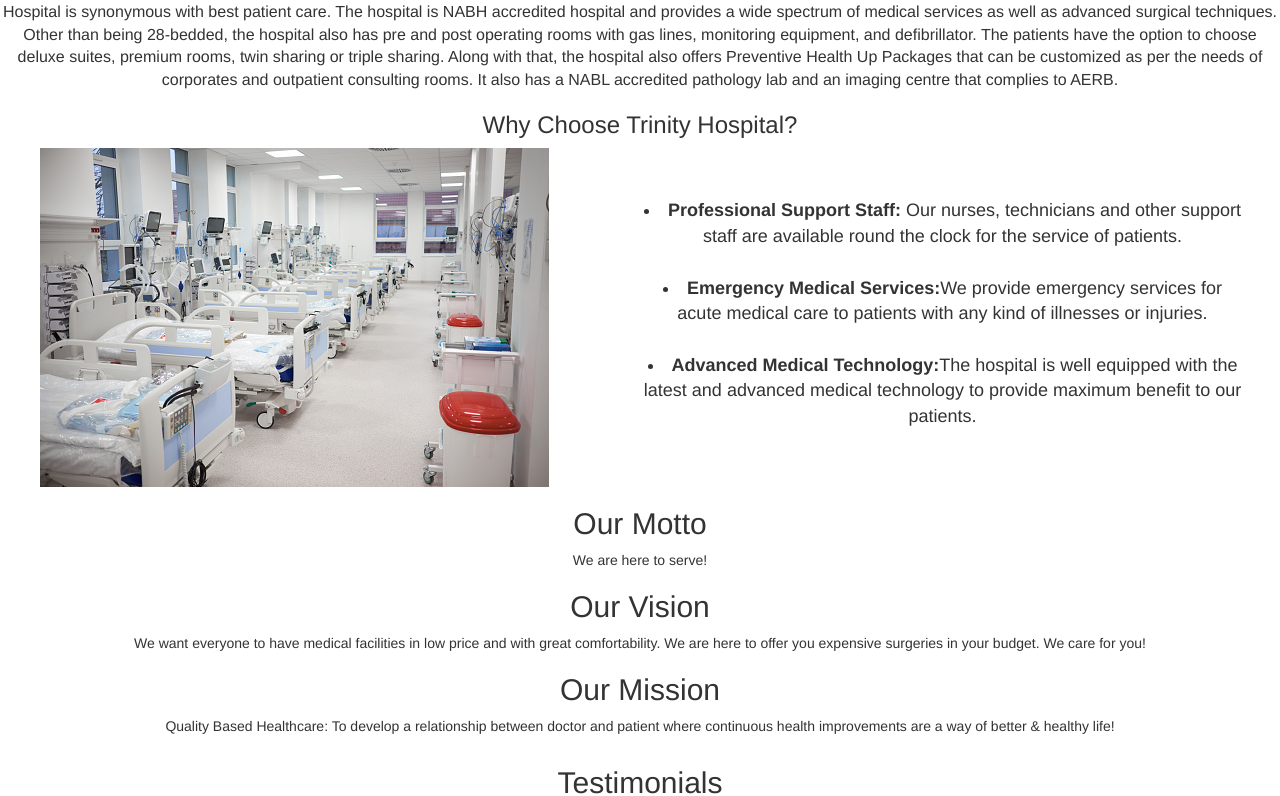
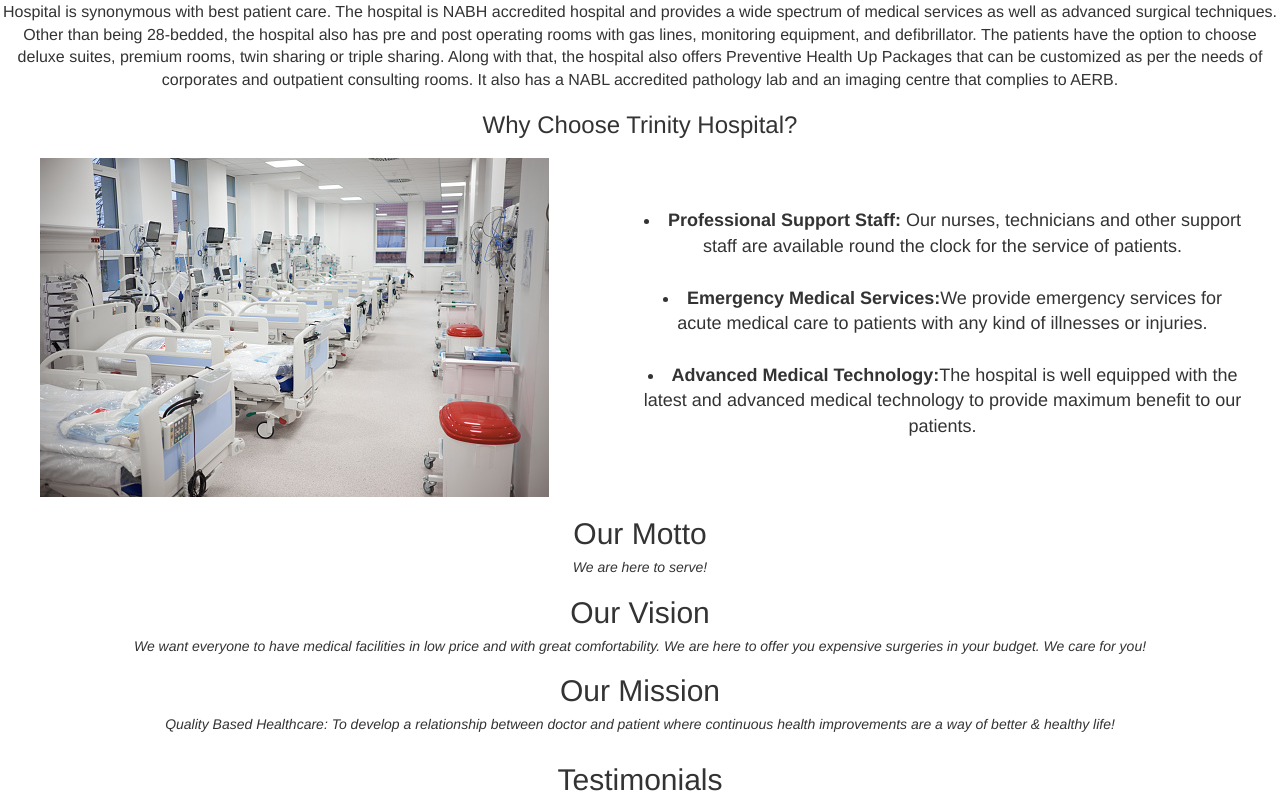
Before and after one commit to HatimDalal/HospitalWebsite, an Angular app: page /About-us in a window 1280 px wide. Shown: the part 769-1565 px from the top of the page. Built offline with nearby package versions, Linux system fonts and the light colour scheme.

Commit message:
comments

```diff
--- a/src/app/about-us/about-us.component.css
+++ b/src/app/about-us/about-us.component.css
@@ -25,6 +25,7 @@
   }
   .why{
       text-align: center;
+      padding-bottom: 10px;
   }
   .showcase{
       width:100%
--- a/src/app/about-us/about-us.component.html
+++ b/src/app/about-us/about-us.component.html
@@ -1,9 +1,11 @@
+<meta name="viewport" content="width=device-width, initial-scale=1">
+
 <h1 id="about">About Trinity Hospital</h1>
-<div>
-    <meta name="viewport" content="width=device-width, initial-scale=1">
+<div>  <!--Name of the Hospital has started-->
 <img class="img1" [src]="image2" alt="Doctor">
-</div>
-<div>
+</div> <!--Name of the Hospital has started-->
+
+<div> <!--Hospital's Information has started-->
     <h1 class="class2">Welcome to Trinity Hospital</h1>
     <p class="class3">
         Founded in the year 1985, Trinity Hospital is one of the best multi-speciality hospitals in Thane.
@@ -16,7 +18,7 @@
         Other than being 28-bedded, the hospital also has pre and post operating rooms with gas lines, monitoring equipment, and defibrillator.
         The patients have the option to choose deluxe suites, premium rooms, twin sharing or triple sharing. Along with that, the hospital also offers Preventive Health Up Packages that can be customized as per the needs of corporates and outpatient consulting rooms. It also has a NABL accredited pathology lab and an imaging centre that complies to AERB.
     </p>
-</div>
+</div> <!-- Hospital's Information has ended-->
 
 
         <div id="inner-column"> <!--start of inner coulmn-->
@@ -38,22 +40,20 @@
             </div>
         </div> <!--start of inner coulmn-->
 
-
-
-
-    <table class="tablemain">
+    <table class="tablemain">  <!--Our motto, Mission and vision has started-->
     <div id="main">
         <h2>Our Motto</h2>
-        <p>We are here to serve!</p>
+        <h5><i>We are here to serve!</i></h5>
         <h2>Our Vision</h2>
-        <p>We want everyone to have medical facilities in low price and with great comfortability.
-            We are here to offer you expensive surgeries in your budget. We care for you! </p>
+        <h5><i>We want everyone to have medical facilities in low price and with great comfortability.
+          We are here to offer you expensive surgeries in your budget. We care for you!</i></h5>
             <h2>Our Mission</h2>
-            <p>Quality Based Healthcare: To develop a relationship between doctor and patient where continuous health improvements are a way of better & healthy life!</p>
+            <h5><i>Quality Based Healthcare: To develop a relationship between doctor and patient where continuous
+              health improvements are a way of better & healthy life!</i></h5>
         </div>
-    </table>
+    </table>  <!--Our motto, Mission and vision has ended-->
 
-   <h2 class="test1">Testimonials</h2>
+   <h2 class="test1">Testimonials</h2> <!--Testimonials has started-->
         <div class="team">
             <table id="tabletest">
               <tr>
@@ -72,4 +72,4 @@
                 <td><i>-Sanika Sanjay</i></td>
               </tr>
             </table>
-        </div>
+        </div> <!--Testimonials has ended-->
```
